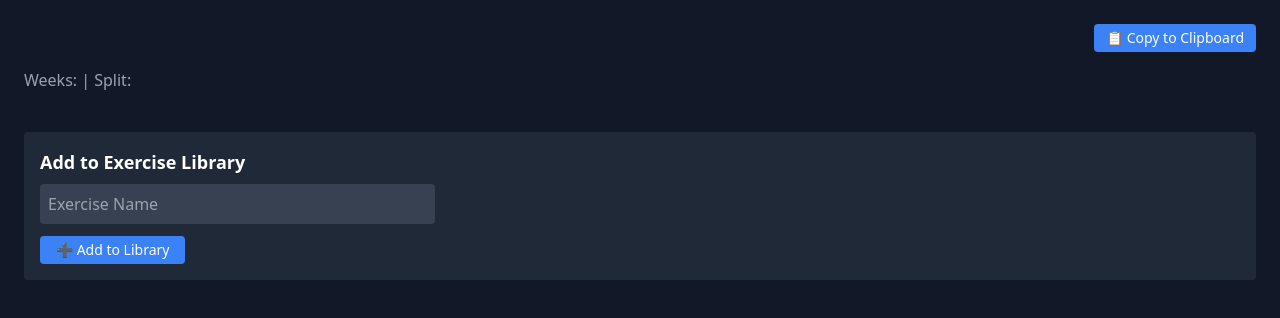
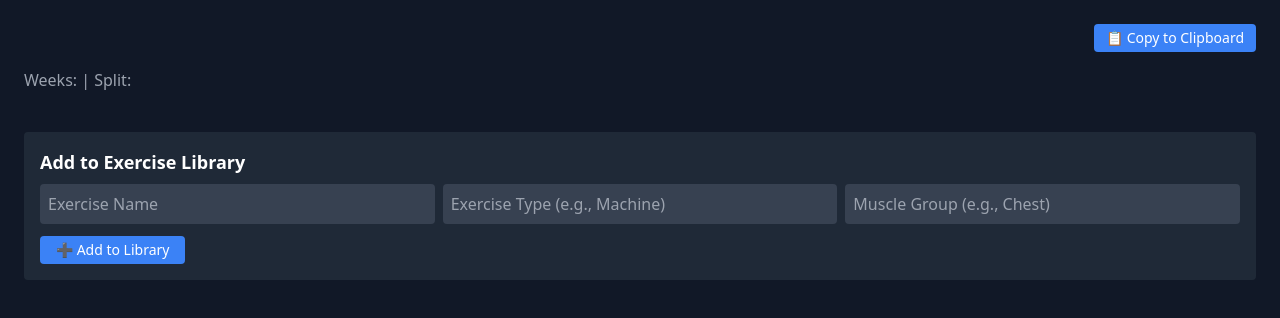
Before and after one commit to parr1224/mesocycle-coach, a React (Vite) app: page /mesocycle in a window 1280 px wide. Shown: the top 318 px of the page. Built offline with nearby package versions, Linux system fonts and the light colour scheme.

Commit message:
Update dropdown button 5th attempt

```diff
--- a/src/App.tsx
+++ b/src/App.tsx
@@ -158,7 +158,7 @@ function MesocycleView() {
                             placeholder="Exercise Name"
                             list={`exercise-options-${idx}-${exIdx}`}
                             value={exercise.name}
-                            onBlur={(e) => handleExerciseChange(idx, exIdx, e.target.value)}
+                            onChange={(e) => handleExerciseChange(idx, exIdx, e.target.value)}
                           />
                           <datalist id={`exercise-options-${idx}-${exIdx}`}>
                             {exerciseLibrary.map((ex, i) => (
@@ -193,17 +193,23 @@ function MesocycleView() {
         <h3 className="text-lg font-semibold mb-2">Add to Exercise Library</h3>
         <div className="grid grid-cols-1 sm:grid-cols-3 gap-2">
           <input id="newName" className="p-2 rounded bg-gray-700 text-white" placeholder="Exercise Name" />
+          <input id="newType" className="p-2 rounded bg-gray-700 text-white" placeholder="Exercise Type (e.g., Machine)" />
+          <input id="newMuscle" className="p-2 rounded bg-gray-700 text-white" placeholder="Muscle Group (e.g., Chest)" />
         </div>
         <button
           className="mt-3 bg-blue-500 hover:bg-blue-600 text-white px-4 py-1 rounded text-sm"
           onClick={() => {
             const name = (document.getElementById('newName') as HTMLInputElement).value.trim();
+            const type = (document.getElementById('newType') as HTMLInputElement).value.trim();
+            const muscle = (document.getElementById('newMuscle') as HTMLInputElement).value.trim();
             if (name && !exerciseLibrary.includes(name)) {
               const updated = [...exerciseLibrary, name];
               setExerciseLibrary(updated);
               localStorage.setItem("exerciseLibrary", JSON.stringify(updated));
             }
             (document.getElementById('newName') as HTMLInputElement).value = "";
+            (document.getElementById('newType') as HTMLInputElement).value = "";
+            (document.getElementById('newMuscle') as HTMLInputElement).value = "";
           }}
         >
           ➕ Add to Library
```
